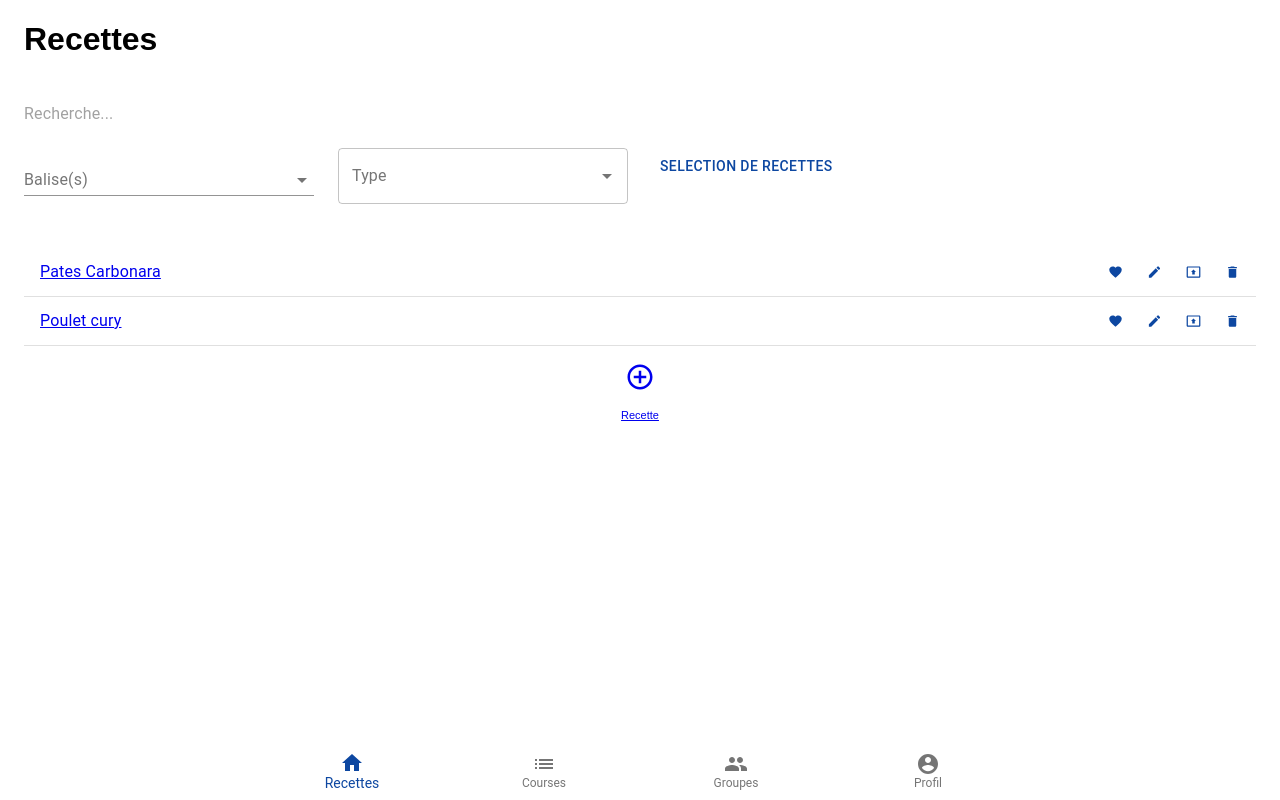
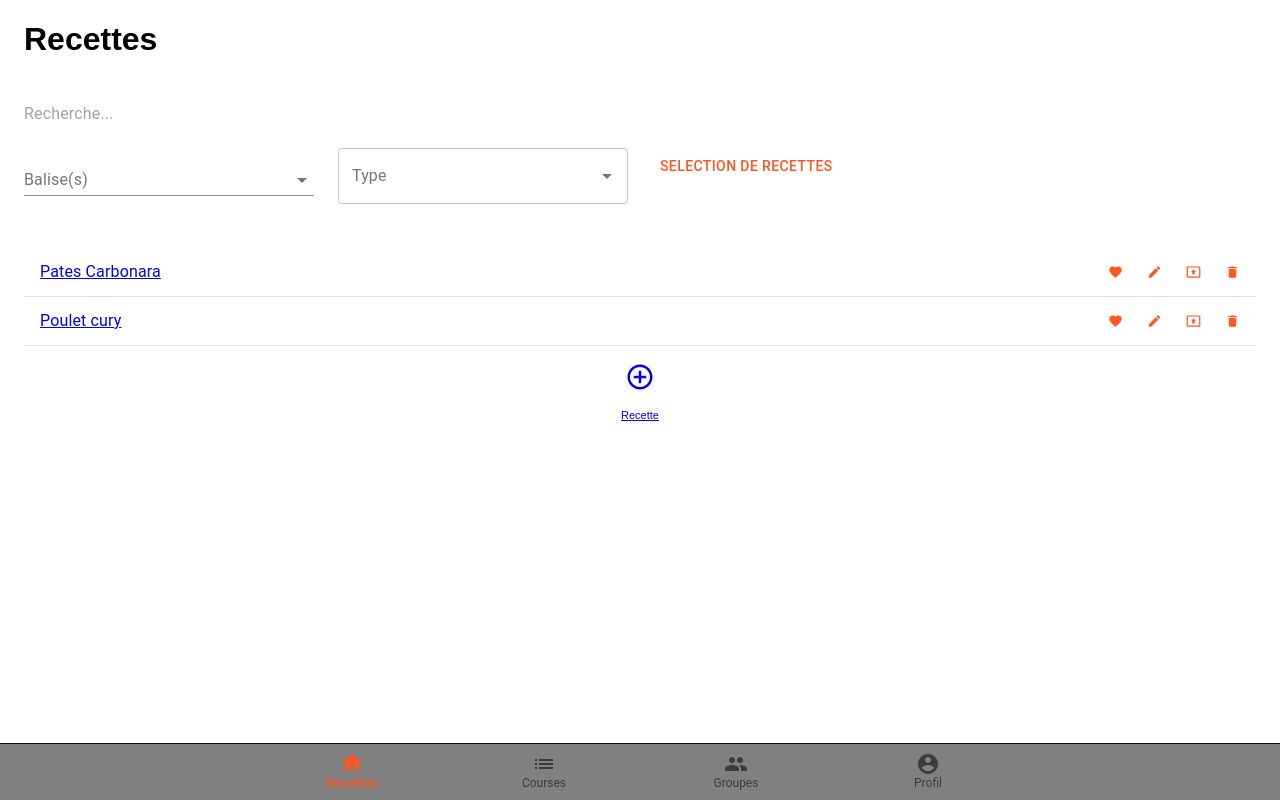
Before and after one commit to lololau/recikeep_old, a React (Create React App) app: page / in a window 1280 px wide. Built offline with nearby package versions, Linux system fonts and the light colour scheme.

Commit message:
update toolbar

```diff
--- a/src/App.tsx
+++ b/src/App.tsx
@@ -11,15 +11,17 @@ import { ThemeProvider } from '@material-ui/core/styles';
 import { createMuiTheme } from '@material-ui/core/styles';
 import ToolsBar from './containers/toolsbar/toolsbar';
 import GroceryList from './containers/grocery list/grocery_list';
+//import Box from '@material-ui/core/Box';
 import MyIngredients from './containers/my-ingredients/my_ingredients';
+import Paper from '@material-ui/core/Paper';
 
 const theme = createMuiTheme({
     palette: {
         primary: {
-            main: '#0d47a1',
+            main: '#ff5722',
         },
         secondary: {
-            main: '#ff5722',
+            main: '#0d47a1',
         },
     },
 });
@@ -39,7 +41,17 @@ const App = (): JSX.Element => {
                     <Route path={'/groceryList'} component={GroceryList} />
                     <Route path={'/new_recipe'} component={NewRecipe} />
                 </div>
-                <ToolsBar style={{ position: 'fixed', bottom: 0, width: '100%' }} />
+                <Paper elevation={1}>
+                    <ToolsBar
+                        style={{
+                            position: 'fixed',
+                            bottom: 0,
+                            width: '100%',
+                            borderTop: 'thin solid',
+                            background: 'grey',
+                        }}
+                    />
+                </Paper>
             </Router>
         </ThemeProvider>
     );
```
